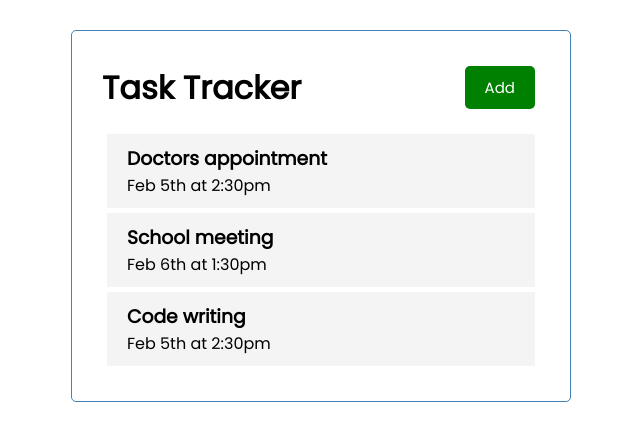
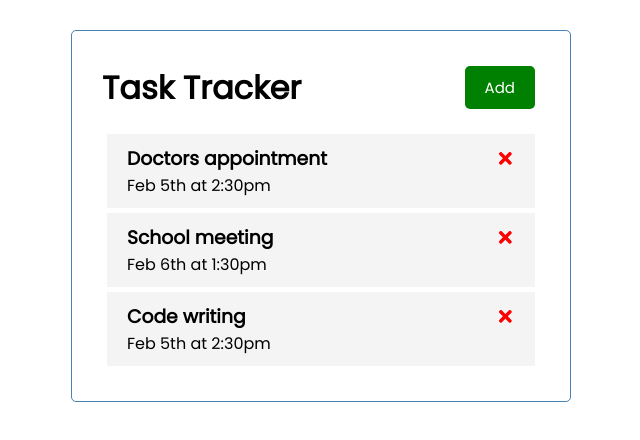
Before and after one commit to neelxie/tasker, a React (Create React App) app: page / in a window 1280 px wide. Shown: the top 440 px of the page, without its empty margins (319-959 px from the left). Built offline with nearby package versions, Linux system fonts and the light colour scheme.

Commit message:
Add new button

```diff
--- a/package.json
+++ b/package.json
@@ -8,6 +8,7 @@
     "@testing-library/user-event": "^12.1.10",
     "react": "^17.0.2",
     "react-dom": "^17.0.2",
+    "react-icons": "^4.2.0",
     "react-scripts": "4.0.3",
     "web-vitals": "^1.0.1"
   },
--- a/src/components/Task.js
+++ b/src/components/Task.js
@@ -1,9 +1,8 @@
-import React from "react";
-
+import {FaTimes} from 'react-icons/fa'
 const Task = ({ task }) => {
   return (
     <div className="task">
-      <h3>{task.text}</h3>
+      <h3>{task.text} <FaTimes style={{ color: 'red', cursor: 'pointer'}} /></h3>
       <p>{task.day}</p>
     </div>
   );
```
Also changed, not shown: 1 other file (tests, documents, lock files or other folders).
